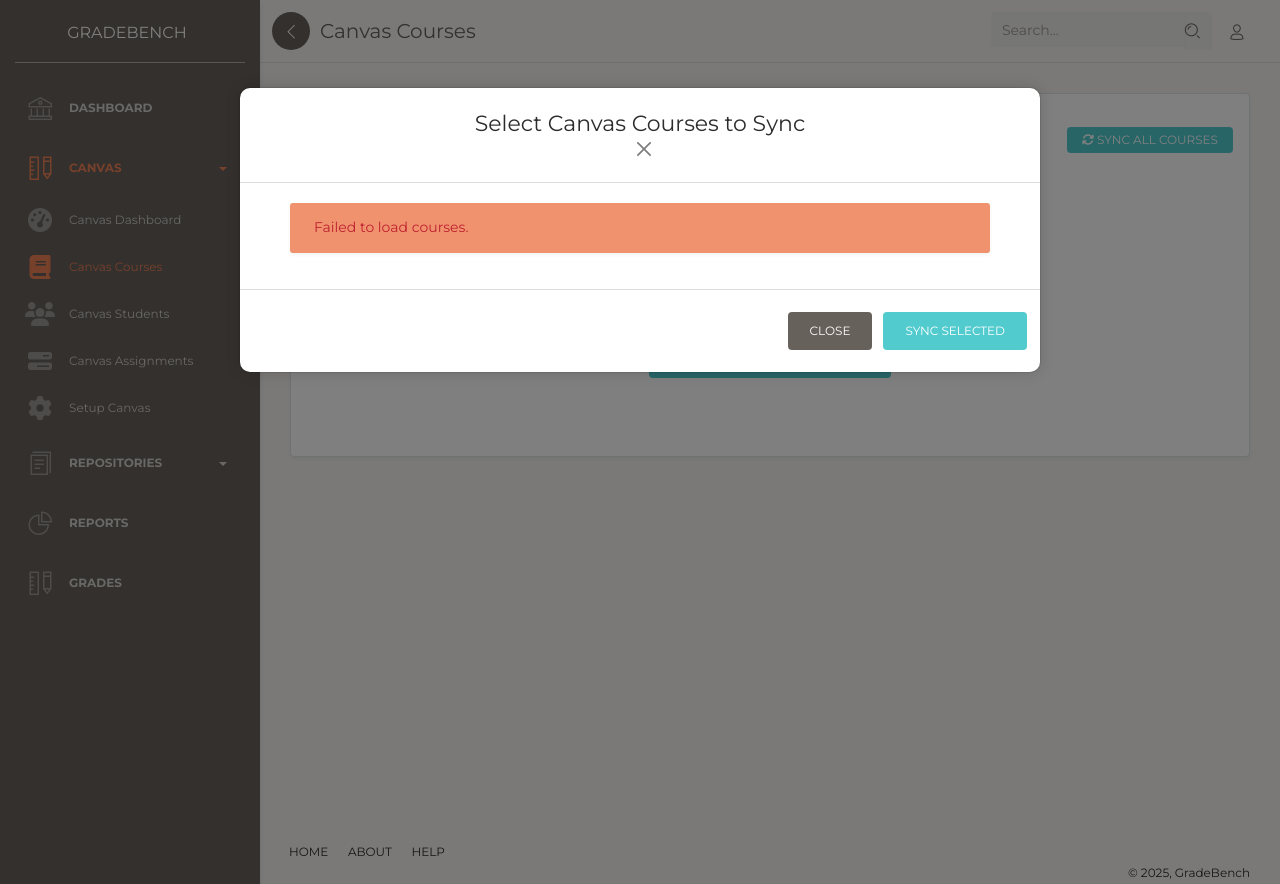
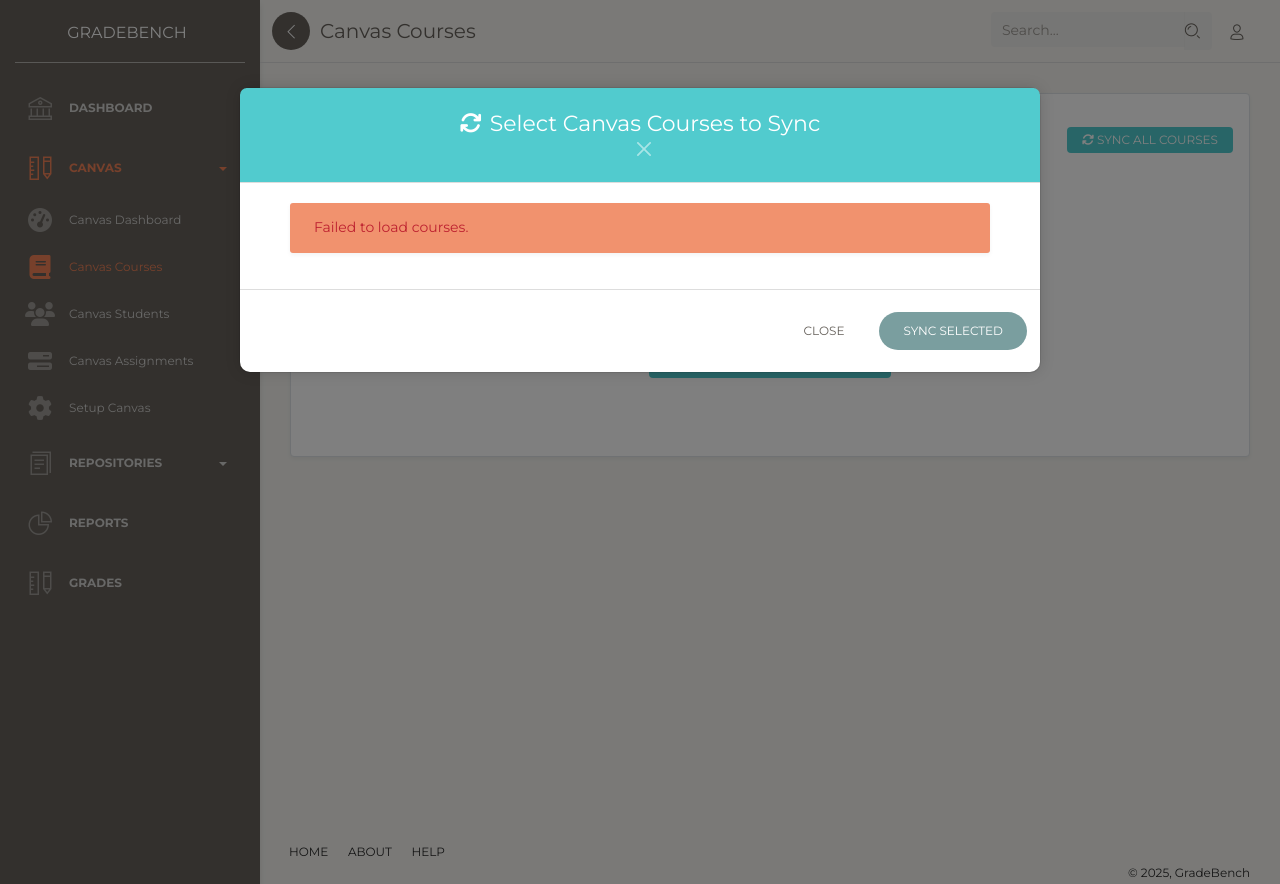
Before and after one commit to bmeddeb/GradeBench, a Django app: template templates/canvas/courses_list.html in a window 1280 px wide, after a click on "ADD COURSES FROM CANVAS". Run offline with Django 5.2, Linux system fonts and the light colour scheme; the template is opened without the code that fills it, so the values that code supplies are empty; some libraries are stand-ins or nearby versions.

Commit message:
style: courses list modal to sync styled bootstrap 5 to match courses detail page

```diff
--- a/templates/canvas/courses_list.html
+++ b/templates/canvas/courses_list.html
@@ -112,20 +112,25 @@
 <div class="modal fade" id="syncCoursesModal" tabindex="-1" aria-labelledby="syncCoursesModalLabel" aria-hidden="true">
     <div class="modal-dialog modal-lg">
         <div class="modal-content">
-            <div class="modal-header">
-                <h5 class="modal-title" id="syncCoursesModalLabel">Select Canvas Courses to Sync</h5>
-                <button type="button" class="btn-close" data-bs-dismiss="modal" aria-label="Close"></button>
+            <div class="modal-header bg-primary text-white">
+                <h5 class="modal-title" id="syncCoursesModalLabel">
+                    <i class="fa fa-refresh me-2"></i>Select Canvas Courses to Sync
+                </h5>
+                <button type="button" class="btn-close btn-close-white" data-bs-dismiss="modal" aria-label="Close"></button>
             </div>
             <div class="modal-body">
                 <div id="coursesLoading">Loading courses...</div>
                 <div id="coursesList" class="initially-hidden">
                     <div class="mb-3">
-                        <button class="btn btn-link" onclick="selectAllCourses(true)">Select All</button>
-                        <button class="btn btn-link" onclick="selectAllCourses(false)">Deselect All</button>
+                        <button class="btn btn-link btn-sm" onclick="selectAllCourses(true)">Select All</button>
+                        <button class="btn btn-link btn-sm" onclick="selectAllCourses(false)">Deselect All</button>
                     </div>
                     <ul id="coursesCheckboxList" class="courses-checkbox-list list-unstyled"></ul>
                 </div>
-                <div id="coursesError" class="alert alert-danger initially-hidden"></div>
+                <div id="coursesError" class="alert alert-danger initially-hidden" role="alert">
+                    <h5 class="alert-heading"><i class="fa fa-exclamation-triangle me-2"></i>Error</h5>
+                    <p class="mb-0"></p>
+                </div>
             </div>
             <div class="modal-footer">
                 <div id="syncProgressIndicator" class="initially-hidden me-auto">
@@ -134,8 +139,8 @@
                     </div>
                     <span class="ms-2">Syncing courses, please wait...</span>
                 </div>
-                <button type="button" class="btn btn-outline-secondary" data-bs-dismiss="modal">Close</button>
-                <button type="button" class="btn btn-primary" id="syncSelectedBtn">Sync Selected</button>
+                <button type="button" class="btn btn-outline-secondary btn-round" id="closeModalBtn" data-bs-dismiss="modal">Close</button>
+                <button type="button" class="btn btn-primary btn-round" id="syncSelectedBtn">Sync Selected</button>
             </div>
         </div>
     </div>
@@ -144,6 +149,23 @@
 <script>
     // Initialize the sync selected button event handler
     document.addEventListener('DOMContentLoaded', function() {
+        // Initialize the modal
+        const syncCoursesModalEl = document.getElementById('syncCoursesModal');
+        let syncCoursesModal = null;
+
+        if (syncCoursesModalEl) {
+            syncCoursesModal = new bootstrap.Modal(syncCoursesModalEl);
+
+            // Add explicit close handler for the close button
+            const closeBtn = document.getElementById('closeModalBtn');
+            if (closeBtn) {
+                closeBtn.addEventListener('click', function() {
+                    syncCoursesModal.hide();
+                });
+            }
+        }
+
+        // Initialize sync button
         const syncSelectedBtn = document.getElementById('syncSelectedBtn');
         if (syncSelectedBtn) {
             syncSelectedBtn.addEventListener('click', function() {
```
